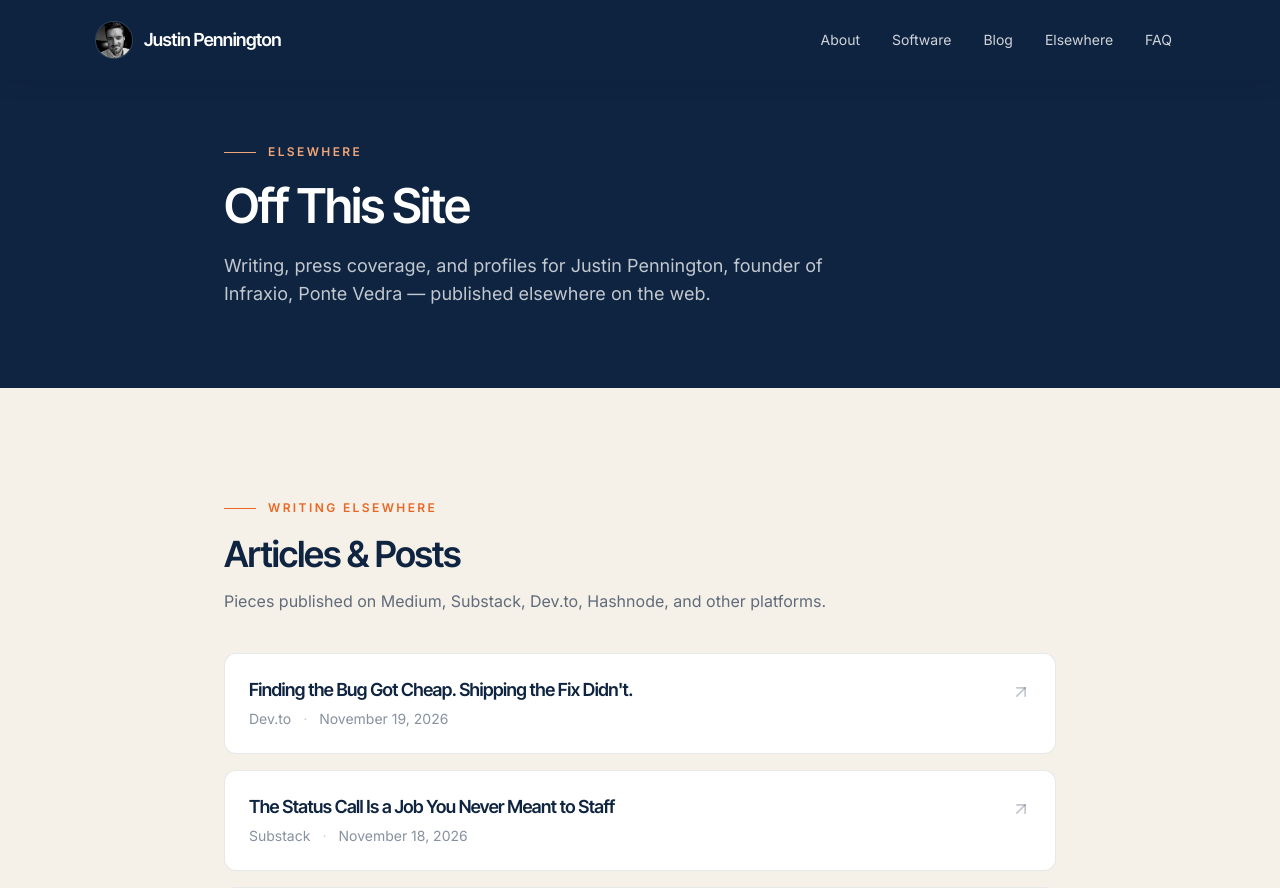
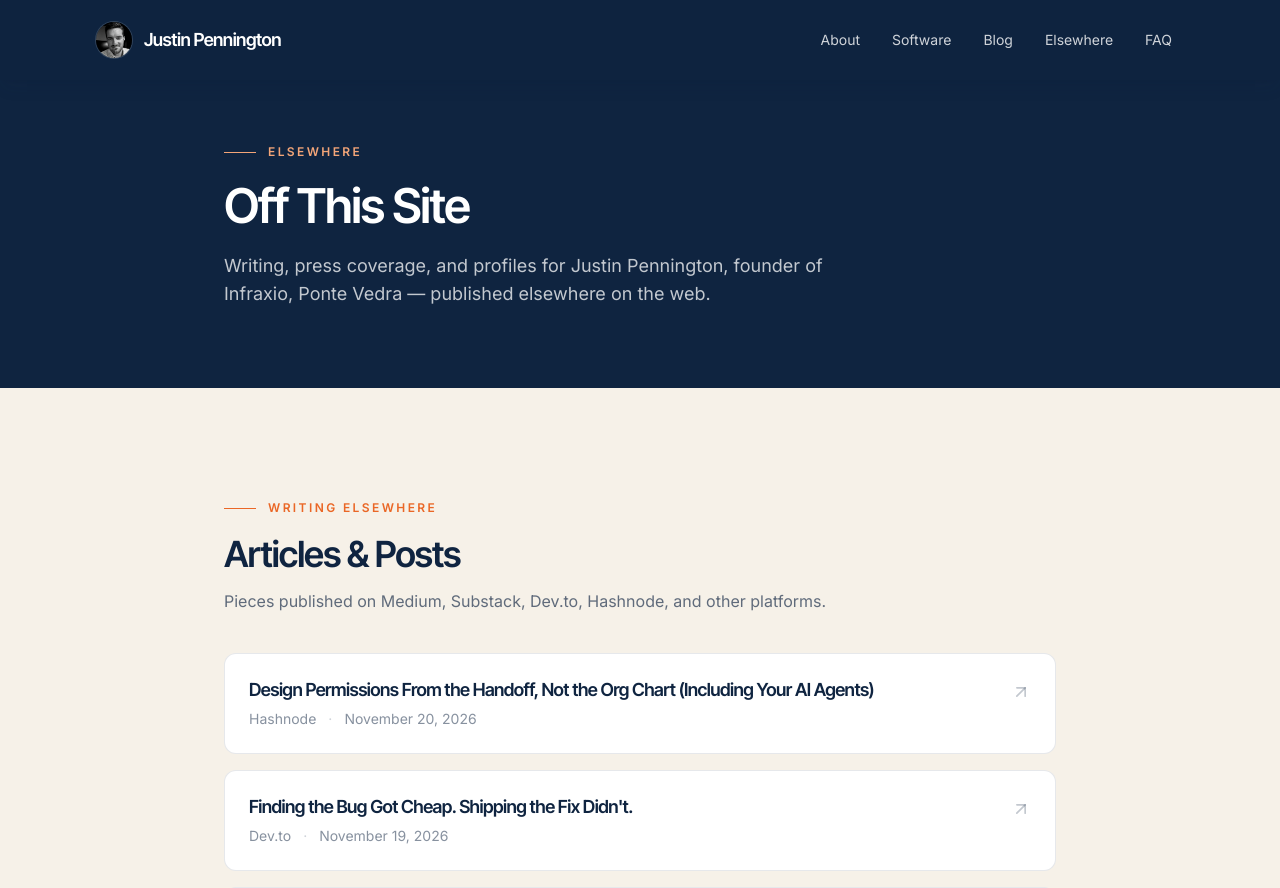
Before and after one commit to justinpennington/penningtonj.com, a Next.js app: page /elsewhere in a window 1280 px wide. Shown: the top 888 px of the page. Built offline with nearby package versions, Linux system fonts and the light colour scheme.

Commit message:
Elsewhere: add Hashnode post on designing permissions from the handoff (#80)
Adds the 2026-11-20 Hashnode essay to the writing-elsewhere list, newest first.

```diff
--- a/content/elsewhere-links.ts
+++ b/content/elsewhere-links.ts
@@ -14,6 +14,12 @@ export type ElsewhereLink = {
 };
 
 export const writingElsewhere: ElsewhereLink[] = [
+  {
+    title: "Design Permissions From the Handoff, Not the Org Chart (Including Your AI Agents)",
+    url: "https://justinpennington.hashnode.dev/design-permissions-from-the-handoff-not-the-org-chart-including-your-ai-agents",
+    outlet: "Hashnode",
+    date: "2026-11-20",
+  },
   {
     title: "Finding the Bug Got Cheap. Shipping the Fix Didn't.",
     url: "https://dev.to/justinpennington/finding-the-bug-got-cheap-shipping-the-fix-didnt-lbe",
```
